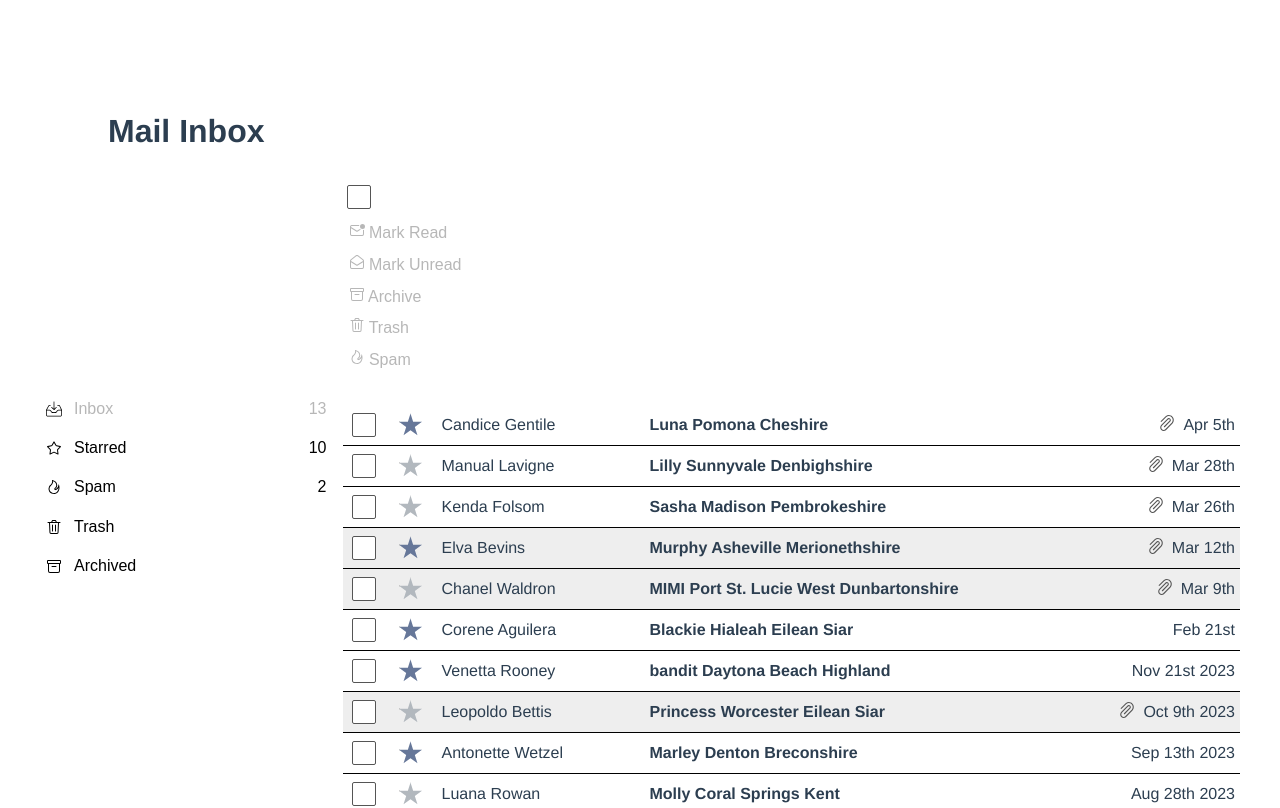
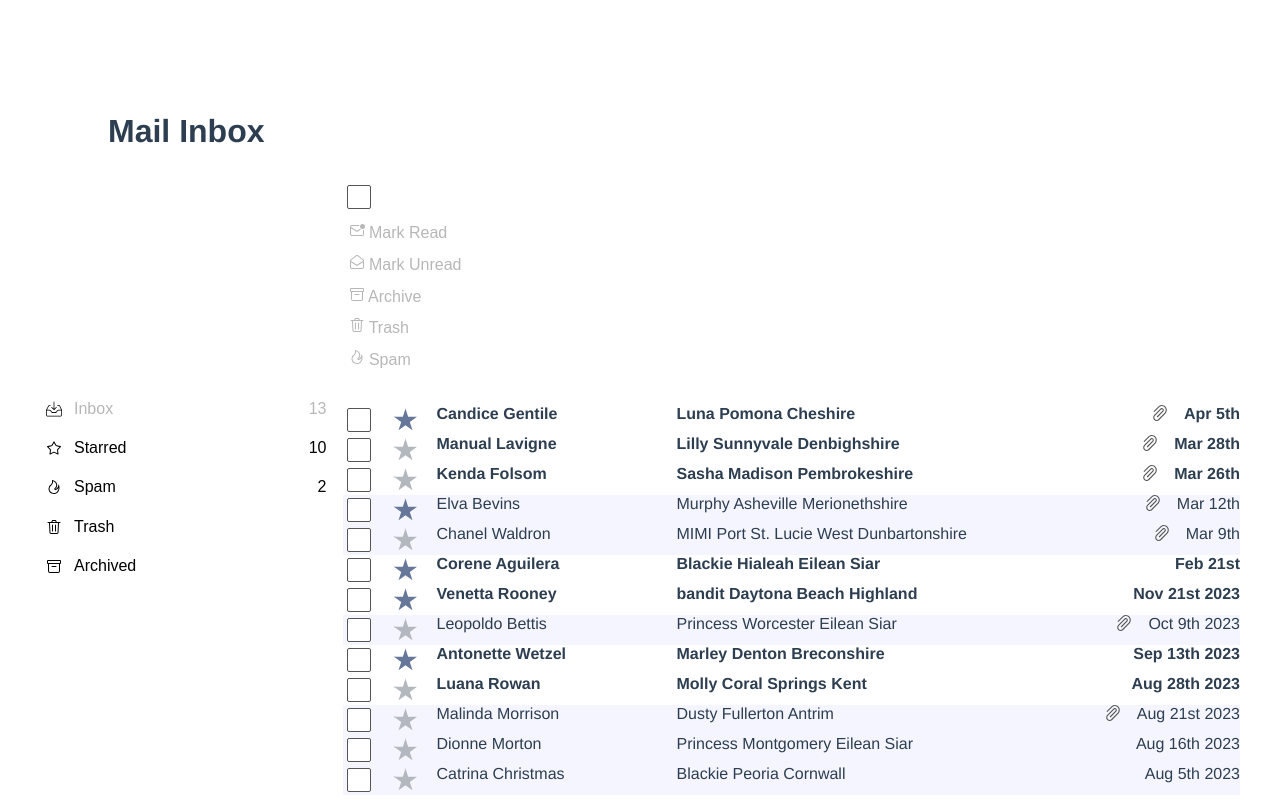
Before and after one commit to jolka-ef/mail, a Vue app: page / in a window 1280 px wide. Shown: the top 808 px of the page. Built offline with nearby package versions, Linux system fonts and the light colour scheme; data requests are answered from the project's data file.

Commit message:
feature :  better styles for mail list

```diff
--- a/src/components/MailTable.vue
+++ b/src/components/MailTable.vue
@@ -3,36 +3,33 @@
     <li
       v-for="email in emails"
       :key="email.id"
-      :class="['clickable mail-item', email.read ? 'read' : '']"
+      :class="['MailList-item', email.read ? 'read' : '']"
       @mouseenter="isHovering = email.id"
       @mouseleave="isHovering = null"
     >
-      <span>
       <input
+        class="MailPreview-checkbox"
         type="checkbox"
         @click="emailSelection.toggle(email)"
         :checked="emailSelection.emails.has(email)"
       />
-      </span>
-      <span>
       <input
-          class="starMask"
+        class="MailPreview-star"
         type="checkbox"
         @click="toggleFavorite(email)"
         :checked="email.favorite"
       />
-      </span>
-      <span class="email-sender" @click="openEmail(email)">
+      <span class="MailPreview-sender" @click="openEmail(email)">
         {{ email.firstname }} {{ email.surname }}
       </span>
-      <span class="email-subject" @click="openEmail(email)">
-        <strong> {{ email.subject }} </strong>
+      <span class="MailPreview-title" @click="openEmail(email)">
+        {{ email.subject }}
       </span>
 
-      <span class="email-details">
+      <span class="MailPreview-details">
         <button
-          class="email-button"
           v-show="isHovering == email.id"
+          class="MailPreview-button"
           @click="toggleArchive(email)"
         >
           <Inbox v-if="email.folder === 'archive'" />
@@ -40,22 +37,21 @@
         </button>
 
         <button
-          class="email-button"
           v-show="isHovering == email.id"
+          class="MailPreview-button"
           @click="toggleRead(email)"
         >
           <OpenEnvelope v-if="email.read" />
 
           <CloseEnvelope v-else />
         </button>
-        <span
-          class="attachment"
+
+        <PaperClip
+          class="MailPreview-attachment"
           v-show="isHovering !== email.id"
           v-if="email.attachment"
-        >
-          <PaperClip />
-        </span>
-        <span v-show="isHovering !== email.id">
+        />
+        <span class="MailPreview-date" v-show="isHovering !== email.id">
           {{ formatDate(email.sendDate) }}
         </span>
       </span>
@@ -167,4 +163,80 @@ export default {
 };
 </script>
 
-<style scoped></style>
+<style scoped>
+.MailList {
+  grid-area: mailList;
+  padding: 0;
+  background: var(--color-background);
+}
+.MailList-item {
+  border-bottom: var(--line);
+  cursor: pointer;
+  font-weight: bold;
+  text-align: left;
+  display: grid;
+  grid-template-columns: auto 1fr auto 2.5em;
+  grid-template-areas:
+    'checkbox sender date date'
+    'checkbox title attachment star';
+  padding: var(--gap);
+  gap: 1em;
+}
+.MailList-item:first-of-type {
+  border-top: var(--line);
+}
+.MailList-item.read {
+  background-color: #f5f5ff;
+  font-weight: normal;
+}
+
+@media (min-width: 701px) {
+  .MailList-item {
+    grid-template-columns: auto auto 14em 3fr auto auto;
+    grid-template-areas: ' checkbox star sender title attachment date ';
+  }
+}
+.MailPreview-attachment {
+  grid-area: attachment;
+  justify-self: end;
+}
+.MailPreview-checkbox {
+  align-self: center;
+  grid-area: checkbox;
+}
+
+.MailPreview-date {
+  grid-area: date;
+}
+
+.MailPreview-details {
+  display: contents;
+}
+
+.MailPreview-sender {
+  grid-area: sender;
+}
+.MailPreview-star {
+  background: #b2b8be;
+  clip-path: polygon(
+    50% 0%,
+    61% 35%,
+    98% 35%,
+    68% 57%,
+    79% 91%,
+    50% 70%,
+    21% 91%,
+    32% 57%,
+    2% 35%,
+    39% 35%
+  );
+  grid-area: star;
+  justify-self: center;
+}
+.MailPreview-title {
+  grid-area: title;
+  white-space: nowrap;
+  overflow: hidden;
+  text-overflow: ellipsis;
+}
+</style>
```
Lines whose indentation alone changed are shown as unchanged.
